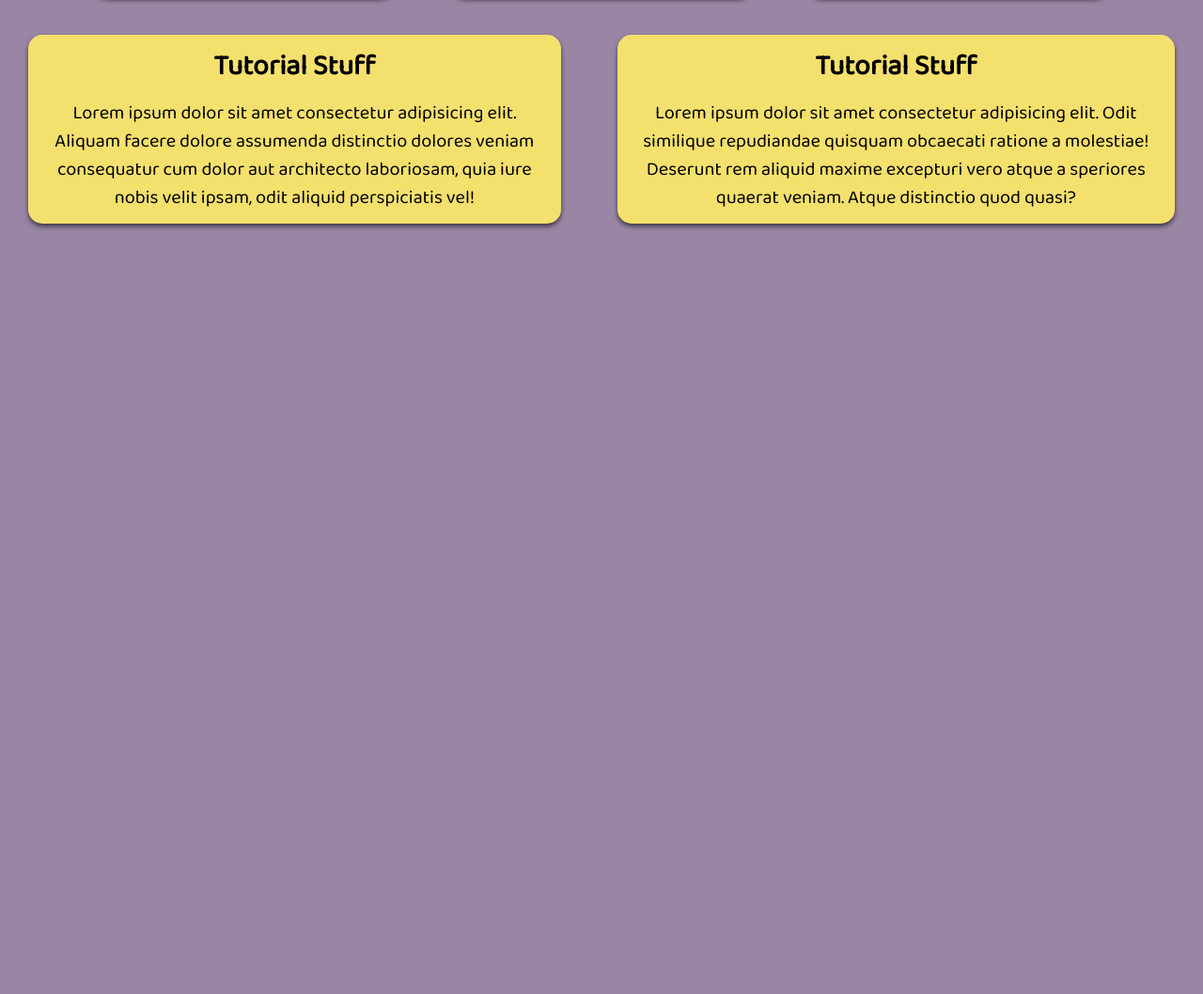
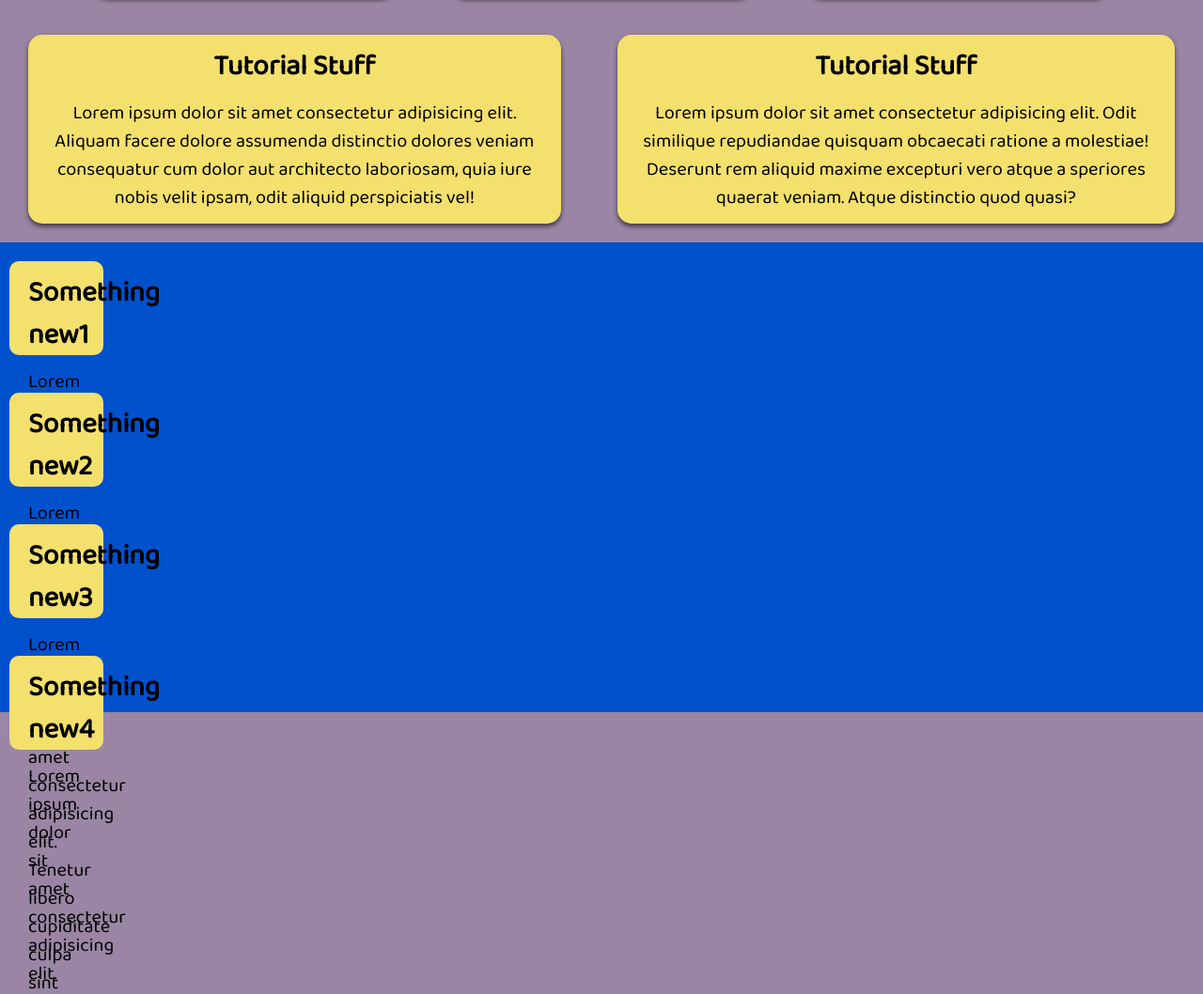
Before and after one commit to Aditya-619/CSS_Learning, a plain HTML site: page flexbox-tutorial/practise.html in a window 1280 px wide. Shown: the part 684-1742 px from the top of the page at 94% size. Before the commit the page ends 942 px from the top, so only its background shows below. Drawn offline with Linux system fonts and the light colour scheme.

Commit message:
Learning about CSS Grid

```diff
--- /dev/null
+++ b/Grid-tutorial/grid_area.css
@@ -0,0 +1,54 @@
+*{
+    box-sizing: border-box;
+    margin: 0;
+    padding: 0;
+}
+
+body {
+    font-family: sans-serif;
+    font-size: 16px;
+    line-height: 1.5;
+    color: #333;
+    height: 100vh;
+
+    display: grid;
+    grid-template-areas:
+    'header header header'
+    'nav content sidebar'
+    'nav footer footer';
+
+    grid-template-columns: 1fr 4fr 1fr;
+    grid-template-rows: 80px 1fr 70px;
+}
+
+header,
+footer,
+nav,
+aside,
+main {
+    background-color: steelblue;
+    color: white;
+    padding: 20px;
+    border: 1px solid skyblue;
+}
+
+header {
+    grid-area: header;
+    background-color: #333;
+}
+
+nav {
+    grid-area: nav;
+}
+
+main {
+    grid-area: content;
+}
+
+aside {
+    grid-area: sidebar;
+}
+
+footer {
+    grid-area: footer;
+}
--- /dev/null
+++ b/Grid-tutorial/main.css
@@ -0,0 +1,86 @@
+*{
+    box-sizing: border-box;
+    margin: 0;
+    padding: 0;
+}
+
+body {
+    font-family: sans-serif;
+    font-size: 16px;
+    line-height: 1.5;
+    color: #333;
+    background: #f5f5f5;
+}
+
+.container {
+    max-width: 960px;
+    margin: 100px auto;
+    padding: 10px;
+    display: grid;
+
+    /* grid-template-columns: 1fr 3fr 1fr; this property helps you to create number of columns
+       that you want like in below it is give 1fr 3 fr 1fr, so it makes 3-column layout with
+       given size in fraction(fr). You can also use pixel.*/
+
+    /* grid-template-columns: 1fr 3fr 1fr; */
+
+    /* grid-template-columns: repeat(3, 1fr); => This is another way of using grid-template-columns property.
+       repeat(3, 1fr) means that create 3 column of size 1 fr */
+
+    /* grid-template-columns: repeat(3, 1fr); */
+
+    grid-template-columns: repeat(auto-fill, minmax(200px, 1fr));
+
+
+    /* column-gap: 10px */
+    /* row-gap: 10px */
+    gap: 10px;     /* for both row and column */
+
+    /* grid-auto-rows: minmax(100px, auto);  This property allows you to set the size of row according to the size of
+       content inside it.  minmax(100px, auto) => 100px is for those boxes which do not have
+       any content and auto is for those which have */
+
+    /* grid-template-rows: repeat(3, 1fr);  same sa grid -template-column but for rows*/
+
+    /* align-items: start;  => align the items on Y-axis  */
+    /* justify-content: end; => align the items on x-axis */
+}
+
+.item {
+    background: steelblue;
+    color: white;
+    font-size: 20px;
+    padding: 20px;
+    border: 1px solid skyblue;
+}
+
+/* .item:nth-of-type(2) {
+    height: 100px;
+    width: 100px;
+
+    // self is used in items instead of item that is used in container.
+    align-self: center;
+    justify-self: center;
+} */
+
+ /* .item:nth-of-type(1) {
+    background: black;
+
+    Below property is used to stretch a particular column to desired value like here column 1 is stretch to start
+       of the 3rd column and this lead to shifting of other columns also. similar for rows also :
+       eg. grid-row-start: 2;
+           grid-row-end: 5;
+
+    grid-column-start: 1;
+    grid-column-end: 3;
+
+    Efficient method of using the property that is written above
+
+    grid-column: 1 / 3;
+}  */
+
+@media(max-width: 500px) {
+    .container {
+        grid-template-columns: 1fr;
+    }
+}
--- a/flexbox-tutorial/practise.css
+++ b/flexbox-tutorial/practise.css
@@ -149,3 +149,46 @@ ul {
         flex-direction: column;
     }
 }
+
+.layout {
+    background: #0151cc;
+    height: 500px;
+}
+
+.flex-container-1 {
+    flex-direction: column;
+    display: flex;
+    justify-content: end;
+    align-items: start;
+}
+
+.flex-item-1 {
+    width: 100px;
+    height: 100px;
+    background: #F4E06D;
+    border-radius: 10px;
+    margin: 20px 10px;
+    padding: 12px 20px;
+}
+/* .flex-item-1:nth-of-type(1){
+    flex-direction: column;
+    display: flex;
+    justify-content: start;
+    align-items: start;
+} */
+
+/* .flex-item-1:nth-of-type(2){
+    flex-direction: row;
+
+    flex-grow: 2;
+}
+
+.flex-item-1:nth-of-type(3){
+    flex-direction: row;
+    flex-grow: 2;
+}
+
+.flex-item-1:nth-of-type(4){
+    flex-direction: row;
+    flex-grow: 2;
+} */
--- a/flexbox-tutorial/practise.html
+++ b/flexbox-tutorial/practise.html
@@ -85,6 +85,30 @@
             </div>
         </div>
     </section>
+
+    <section class="layout">
+        <div class="flex-container-1">
+            <div class="flex-item-1">
+                <h2>Something new1</h2>
+                <p>Lorem ipsum dolipisci!</p>
+            </div>
+
+            <div class="flex-item-1">
+                <h2>Something new2</h2>
+                <p>Lorem ipsum dolor sit</p>
+            </div>
+
+            <div class="flex-item-1">
+                <h2>Something new3</h2>
+                <p>Lorem ipsum dolor sit amet consectetur adipisicing elit. Tenetur libero cupiditate culpa sint delectus reiciendis exercitationem, labore veritatis corrupti adipisci!</p>
+            </div>
+
+            <div class="flex-item-1">
+                <h2>Something new4</h2>
+                <p>Lorem ipsum dolor sit amet consectetur adipisicing elit. Tenetur libero cupiditate culpa sint delectus reiciendis exercitationem, labore veritatis corrupti adipisci!</p>
+            </div>
+        </div>
+    </section>
 </body>
 
 </html>
```
Also changed, not shown: Grid-tutorial/grid_area.html (added, +17 -0 lines), Grid-tutorial/main.html (added, +23 -0 lines), Grid-tutorial/project.html (added, +12 -0 lines), Grid-tutorial/images/bg-pattern-quotation.svg (added), Grid-tutorial/images/favicon-32x32.png (added), Grid-tutorial/images/image-daniel.jpg (added), Grid-tutorial/images/image-jeanette.jpg (added), Grid-tutorial/images/image-jonathan.jpg (added), Grid-tutorial/images/image-kira.jpg (added), Grid-tutorial/images/image-patrick.jpg (added), Grid-tutorial/note.txt (added), Grid-tutorial/project.css (added).
